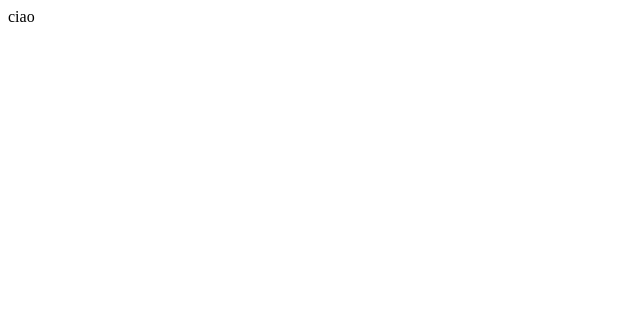
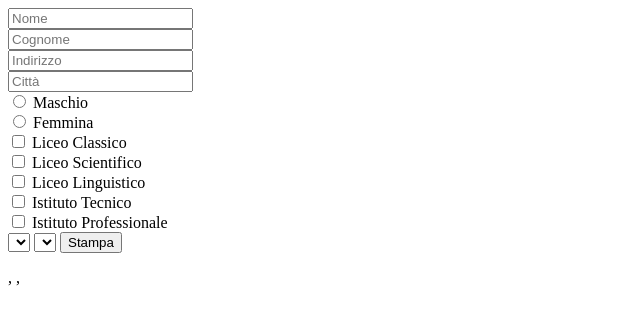
Before and after one commit to Emanuele432/TPS, a plain HTML site: page index.html in a window 1280 px wide. Shown: the whole page, without its empty margins (0-640 px from the left). Drawn offline with Linux system fonts and the light colour scheme.

Commit message:
Update index.html

```diff
--- a/index.html
+++ b/index.html
@@ -1 +1,27 @@
-ciao
+<!DOCTYPE html>
+<html>
+  <head></head>
+  <body bgcolor="white">
+    <input type="text" id="nome" placeholder="Nome"><br>
+    <input type="text" id="cognome" placeholder="Cognome"><br>
+    <input type="text" id="indirizzo" placeholder="Indirizzo"><br>
+    <input type="text" id="citta" placeholder="Città"><br>
+
+    <input type="radio" name="sesso" id="maschio" value="maschio"> Maschio<br>
+    <input type="radio" name="sesso" id="femmina" value="femmina"> Femmina<br>
+
+    <input type="checkbox" name="diplomi" id="liceo_classico" value="liceo_classico"> Liceo Classico<br>
+    <input type="checkbox" name="diplomi" id="liceo_scientifico" value="liceo_scientifico"> Liceo Scientifico<br>
+    <input type="checkbox" name="diplomi" id="liceo_linguistico" value="liceo_linguistico"> Liceo Linguistico<br>
+    <input type="checkbox" name="diplomi" id="istituto_tecnico" value="istituto_tecnico"> Istituto Tecnico<br>
+    <input type="checkbox" name="diplomi" id="istituto_professionale" value="istituto_professionale"> Istituto Professionale<br>
+
+    <select name="provincia" id="provincia"></select>
+    <select name="sport" id="sport"></select>
+    <input type="button" value="Stampa" onclick="stampa()"><br>
+
+    <div id="dest">
+      <p>, ,</p>
+    </div>
+  </body>
+</html>
```
